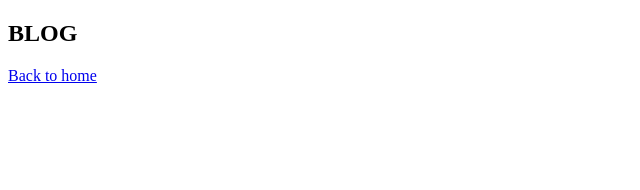
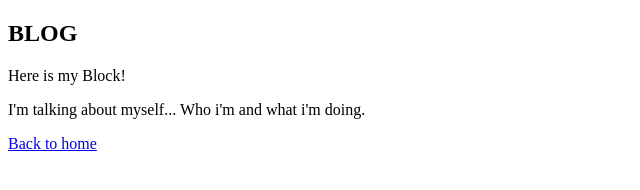
Before and after one commit to MoulaRaoul/sample, a plain HTML site: page blog.html in a window 1280 px wide. Shown: the whole page, without its empty margins (0-640 px from the left). Drawn offline with Linux system fonts and the light colour scheme.

Commit message:
Update blog.html

```diff
--- a/blog.html
+++ b/blog.html
@@ -5,6 +5,8 @@
   </head>
   <body>
     <h2>BLOG</h2>
+    <p>Here is my Block!</p>
+    <p>I'm talking about myself... Who i'm and what i'm doing.</p>
     <a href="index.html">Back to home</a>
   </body>
 </html>
```
